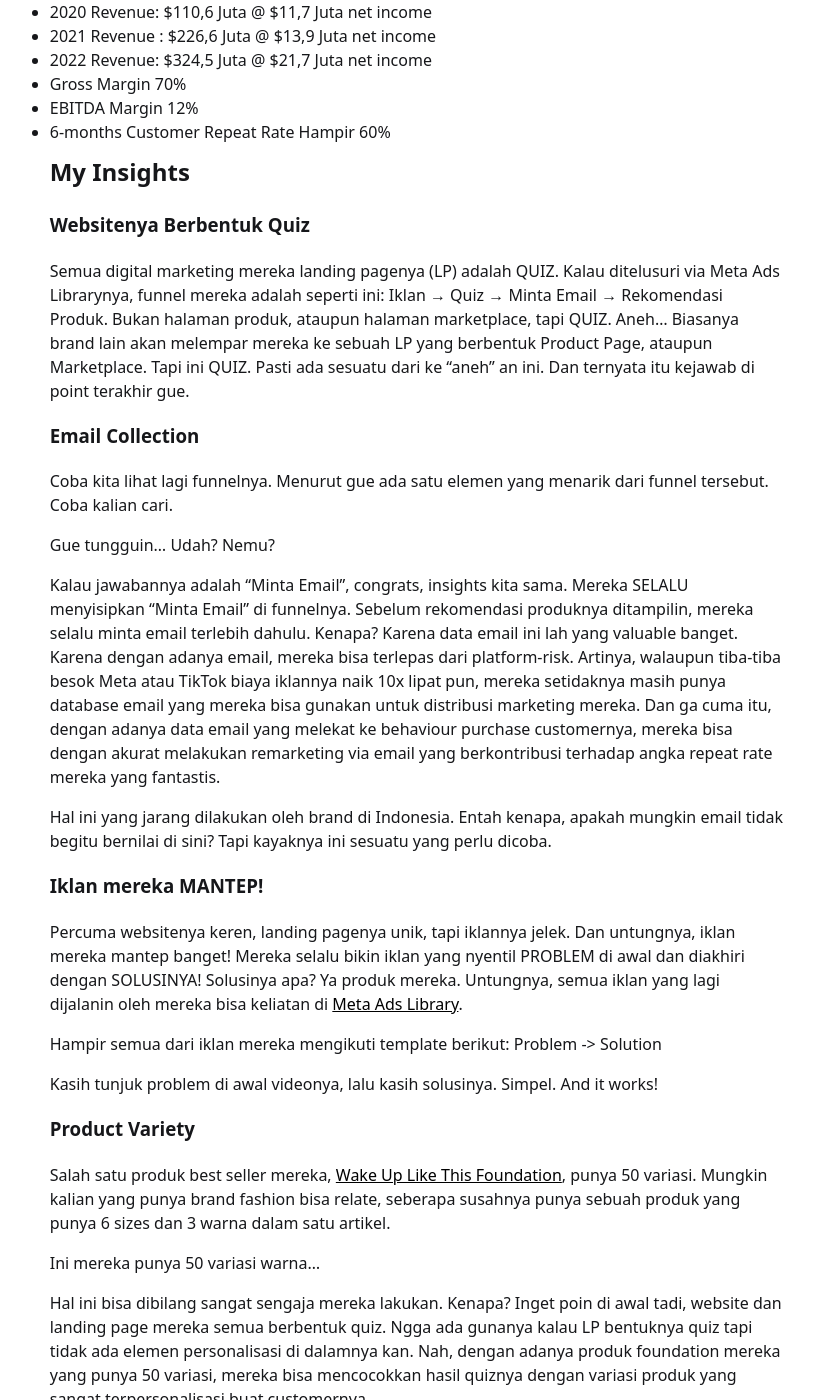
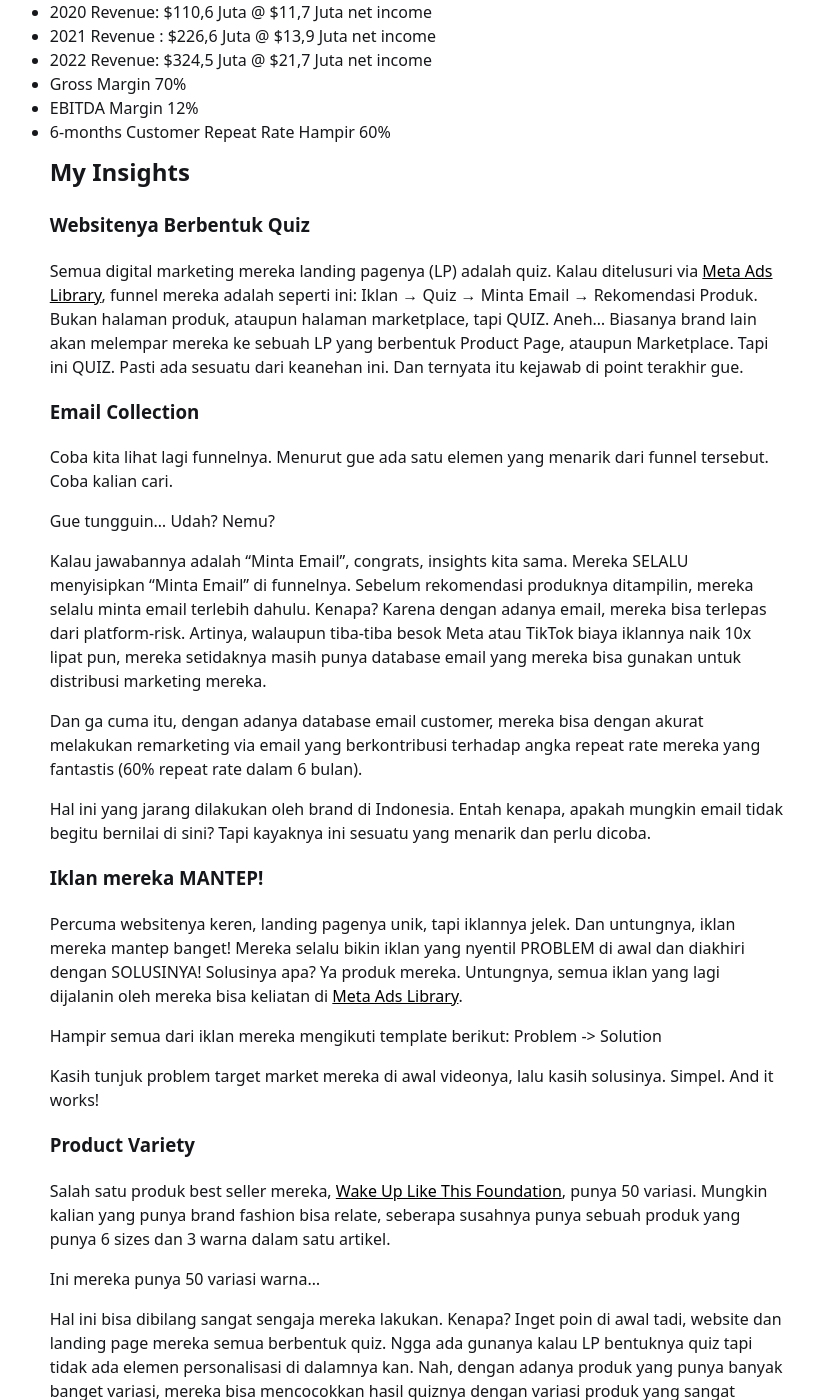
Before and after one commit to chickenchop/jekyll, a Jekyll site: the page built from _posts/2023-07-22-Oddity-Group-Analysis.md, in a window 1280 px wide and 1400 px high, scrolled down 360 px. Shown: the whole window, without its empty margins (303-1117 px from the left). Built offline with Jekyll 4.4.1, drawn with Linux system fonts in a browser that asks for light colours; some of the changed text lies outside the part shown.

Commit message:
Update 2023-07-22-Oddity-Group-Analysis.md

```diff
--- a/_posts/2023-07-22-Oddity-Group-Analysis.md
+++ b/_posts/2023-07-22-Oddity-Group-Analysis.md
@@ -18,7 +18,7 @@ Beberapa angka finansial mereka yang sangat impressive:
 
 ## My Insights
 ### Websitenya Berbentuk Quiz
-Semua digital marketing mereka landing pagenya (LP) adalah QUIZ. Kalau ditelusuri via Meta Ads Librarynya, funnel mereka adalah seperti ini: Iklan → Quiz → Minta Email → Rekomendasi Produk. Bukan halaman produk, ataupun halaman marketplace, tapi QUIZ. Aneh... Biasanya brand lain akan melempar mereka ke sebuah LP yang berbentuk Product Page, ataupun Marketplace. Tapi ini QUIZ. Pasti ada sesuatu dari ke "aneh" an ini. Dan ternyata itu kejawab di point terakhir gue.
+Semua digital marketing mereka landing pagenya (LP) adalah quiz. Kalau ditelusuri via [Meta Ads Library](https://www.facebook.com/ads/library/?active_status=all&ad_type=all&country=ALL&view_all_page_id=1270817949729510&sort_data[direction]=desc&sort_data[mode]=relevancy_monthly_grouped&search_type=page&media_type=all), funnel mereka adalah seperti ini: Iklan → Quiz → Minta Email → Rekomendasi Produk. Bukan halaman produk, ataupun halaman marketplace, tapi QUIZ. Aneh... Biasanya brand lain akan melempar mereka ke sebuah LP yang berbentuk Product Page, ataupun Marketplace. Tapi ini QUIZ. Pasti ada sesuatu dari keanehan ini. Dan ternyata itu kejawab di point terakhir gue.
 
 ### Email Collection
 Coba kita lihat lagi funnelnya. Menurut gue ada satu elemen yang menarik dari funnel tersebut. Coba kalian cari.
@@ -26,28 +26,30 @@ Coba kita lihat lagi funnelnya. Menurut gue ada satu elemen yang menarik dari fu
 Gue tungguin...
 Udah? Nemu?
 
-Kalau jawabannya adalah "Minta Email", congrats, insights kita sama. Mereka SELALU menyisipkan "Minta Email" di funnelnya. Sebelum rekomendasi produknya ditampilin, mereka selalu minta email terlebih dahulu. Kenapa? Karena data email ini lah yang valuable banget. Karena dengan adanya email, mereka bisa terlepas dari platform-risk. Artinya, walaupun tiba-tiba besok Meta atau TikTok biaya iklannya naik 10x lipat pun, mereka setidaknya masih punya database email yang mereka bisa gunakan untuk distribusi marketing mereka. Dan ga cuma itu, dengan adanya data email yang melekat ke behaviour purchase customernya, mereka bisa dengan akurat melakukan remarketing via email yang berkontribusi terhadap angka repeat rate mereka yang fantastis.
+Kalau jawabannya adalah "Minta Email", congrats, insights kita sama. Mereka SELALU menyisipkan "Minta Email" di funnelnya. Sebelum rekomendasi produknya ditampilin, mereka selalu minta email terlebih dahulu. Kenapa? Karena dengan adanya email, mereka bisa terlepas dari platform-risk. Artinya, walaupun tiba-tiba besok Meta atau TikTok biaya iklannya naik 10x lipat pun, mereka setidaknya masih punya database email yang mereka bisa gunakan untuk distribusi marketing mereka.
 
-Hal ini yang jarang dilakukan oleh brand di Indonesia. Entah kenapa, apakah mungkin email tidak begitu bernilai di sini? Tapi kayaknya ini sesuatu yang perlu dicoba.
+Dan ga cuma itu, dengan adanya database email customer, mereka bisa dengan akurat melakukan remarketing via email yang berkontribusi terhadap angka repeat rate mereka yang fantastis (60% repeat rate dalam 6 bulan).
+
+Hal ini yang jarang dilakukan oleh brand di Indonesia. Entah kenapa, apakah mungkin email tidak begitu bernilai di sini? Tapi kayaknya ini sesuatu yang menarik dan perlu dicoba.
 
 ### Iklan mereka MANTEP!
 Percuma websitenya keren, landing pagenya unik, tapi iklannya jelek. Dan untungnya, iklan mereka mantep banget! Mereka selalu bikin iklan yang nyentil PROBLEM di awal dan diakhiri dengan SOLUSINYA! Solusinya apa? Ya produk mereka. Untungnya, semua iklan yang lagi dijalanin oleh mereka bisa keliatan di [Meta Ads Library](https://www.facebook.com/ads/library/?active_status=all&ad_type=all&country=ALL&view_all_page_id=1270817949729510&sort_data[direction]=desc&sort_data[mode]=relevancy_monthly_grouped&search_type=page&media_type=all).
 
 Hampir semua dari iklan mereka mengikuti template berikut: Problem -> Solution
 
-Kasih tunjuk problem di awal videonya, lalu kasih solusinya. Simpel. And it works!
+Kasih tunjuk problem target market mereka di awal videonya, lalu kasih solusinya. Simpel. And it works!
 
 ### Product Variety
 Salah satu produk best seller mereka, [Wake Up Like This Foundation](https://www.ilmakiage.com/shop-all/featured-products/212-66010-woke-up-like-this), punya 50 variasi. Mungkin kalian yang punya brand fashion bisa relate, seberapa susahnya punya sebuah produk yang punya 6 sizes dan 3 warna dalam satu artikel.
 
 Ini mereka punya 50 variasi warna...
 
-Hal ini bisa dibilang sangat sengaja mereka lakukan. Kenapa? Inget poin di awal tadi, website dan landing page mereka semua berbentuk quiz. Ngga ada gunanya kalau LP bentuknya quiz tapi tidak ada elemen personalisasi di dalamnya kan. Nah, dengan adanya produk foundation mereka yang punya 50 variasi, mereka bisa mencocokkan hasil quiznya dengan variasi produk yang sangat terpersonalisasi buat customernya.
+Hal ini bisa dibilang sangat sengaja mereka lakukan. Kenapa? Inget poin di awal tadi, website dan landing page mereka semua berbentuk quiz. Ngga ada gunanya kalau LP bentuknya quiz tapi tidak ada elemen personalisasi di dalamnya kan. Nah, dengan adanya produk yang punya banyak banget variasi, mereka bisa mencocokkan hasil quiznya dengan variasi produk yang sangat terpersonalisasi buat customernya.
 
 Menurut gue, di sini adalah kunci dari kekuatan Oddity Group dengan brand IL MAKIAGE nya. Mereka berani investasi bikin produk dengan variasi yang sangat beragam karena mereka dari awal sudah memikirikan funnel yang paling optimal untuk produk mereka ini. Mereka sudah yakin, dengan adanya Quiz dan produk yang direkomendasikan dengan sangat personalized, kemungkinan besar customer mereka akan mau mencoba dan membeli produk mereka. Seakan-akan IL MAKIAGE membuat sebuah produk ini khusus buat si customer yang ngisi quiz tersebut. Alhasil, gue yakin conversion rate mereka tinggi sekali.
 
 ### In Summary:
-Kombinasi dari personalisasi produk yang ga neko-neko, sinergi marketing dengan produk yang bagus, dan funnel yang sangat converting, bisa bikin IL MAKIAGE sebagai brand yang bernilai 0 di tahun 2018 menjadi sebuah perusahaan raksasa bernilai $2 milliar di tahun 2023. Tentu, pasti banyak hal lain yang mereka lakukan sehingga mereka bisa menjadi perusahaan beauty raksasa seperti sekarang. Namun, poin-poin yang gue bahas ini sepertinya adalah poin yang paling menonjol dan paling relevan untuk kita "tiru" di brand kita sendiri. Karena itu, gue udah bikin note to self sebagai pengakhir analisa ini:
+Kombinasi dari personalisasi produk yang ga neko-neko, sinergi marketing + produk yang bagus, dan funnel yang sangat converting, bisa bikin IL MAKIAGE sebagai brand yang bernilai 0 di tahun 2018 menjadi sebuah perusahaan raksasa bernilai $2 milliar di tahun 2023. Tentu, pasti banyak hal lain yang mereka lakukan sehingga mereka bisa menjadi perusahaan beauty raksasa seperti sekarang. Namun, poin-poin yang gue bahas di atas adalah poin yang paling menonjol dan paling relevan untuk kita "tiru" di brand kita sendiri. Karena itu, gue udah bikin sebuah contekan yang semoga berguna bagi brand kita semua:
 
 ### Action Plan For Us!
    - Mulai kumpulin email customer dan jadikan email sebagai remarketing channel.
```
